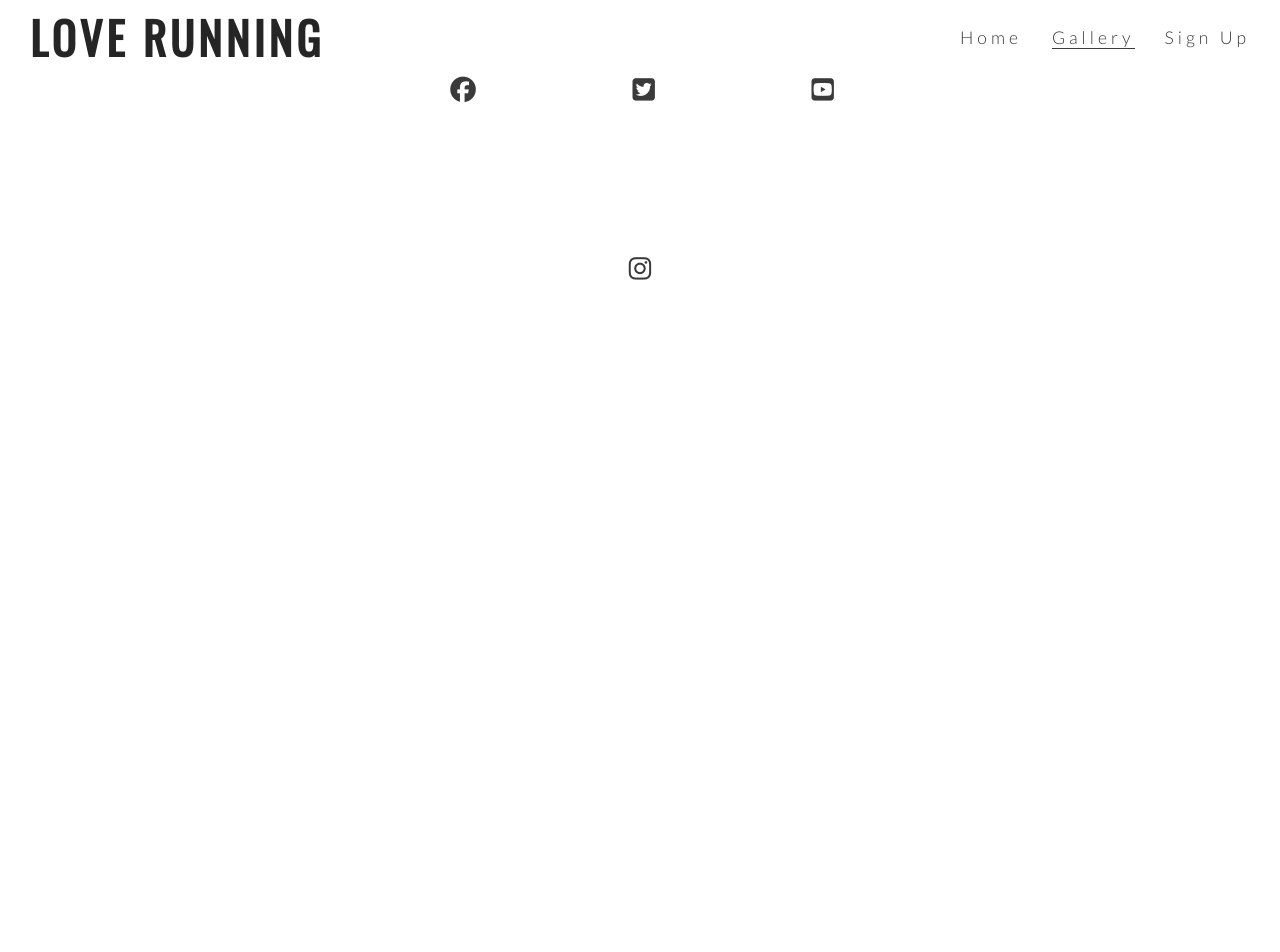
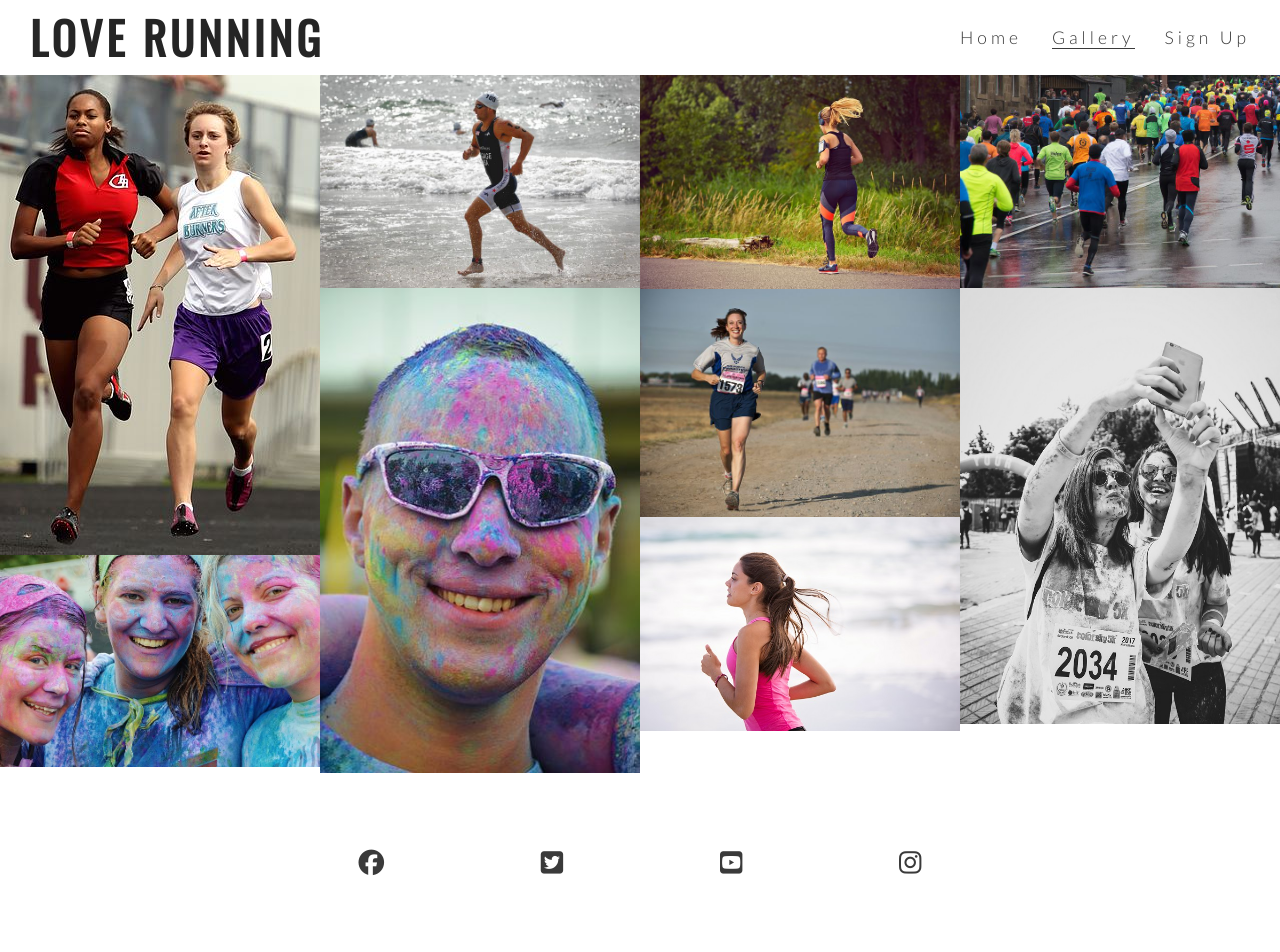
Before and after one commit to dcigic92/love-running, a plain HTML site: page gallery.html in a window 1280 px wide. Before the commit the page ends 800 px from the top, so only its background shows below. Drawn offline with nearby package versions, Linux system fonts and the light colour scheme.

Commit message:
Add galery images and masonry styling

```diff
--- a/assets/css/style.css
+++ b/assets/css/style.css
@@ -225,7 +225,7 @@ footer {
     text-align: center;
 }
 
-.social-networks li {
+.social-networks > li {
     display: inline;
 }
 
@@ -235,3 +235,16 @@ footer {
     padding: 5%;
     color: #3a3a3a;
 }
+
+/* gallery */
+
+#photos {
+    clear: both;
+    line-height: 0;
+    column-count: 4;
+    column-gap: 0;
+}
+
+#photos > img {
+    width: 100%;
+}
--- a/gallery.html
+++ b/gallery.html
@@ -30,9 +30,19 @@
             </ul>
         </nav>
     </header>
-
-    <footer class="social-networks">
-        <ul>
+    <section id="photos">
+        <img src="assets/images/athletes.jpg" alt="Two athletes running together">
+        <img src="assets/images/girls.jpg" alt="Three girls at charity paint running festival">
+        <img src="assets/images/runner3.jpg" alt="Solo male runner jogging on a beach">
+        <img src="assets/images/man.jpg" alt="Man at charity paint running festival">
+        <img src="assets/images/runner1.jpg" alt="Solo feamle runner jogging through phoenix park">
+        <img src="assets/images/runner2.jpg" alt="Runners competing in marathon">
+        <img src="assets/images/runner4.jpg" alt="Solo female runner jogging on a beach">
+        <img src="assets/images/running_gang.jpg" alt="Large group of runners taking part in a marathon on a rainy day">
+        <img src="assets/images/mud-run.jpg" alt="Two women runners taking a muddy selfie after the Mud Runners Championship">
+    </section>
+    <footer>
+        <ul class="social-networks">
             <li>
                 <a href="https://facebook.com" target="_blank" rel="noopener"
                     aria-label="Visit our Facebook page (opens in a new tab)"><i class="fab fa-facebook"></i></a>
```
Also changed, not shown: index.html (+2 -2 lines), assets/images/athletes.jpg (added), assets/images/girls.jpg (added), assets/images/man.jpg (added), assets/images/mud-run.jpg (added), assets/images/runner1.jpg (added), assets/images/runner2.jpg (added), assets/images/runner3.jpg (added), assets/images/runner4.jpg (added), assets/images/running_gang.jpg (added).
